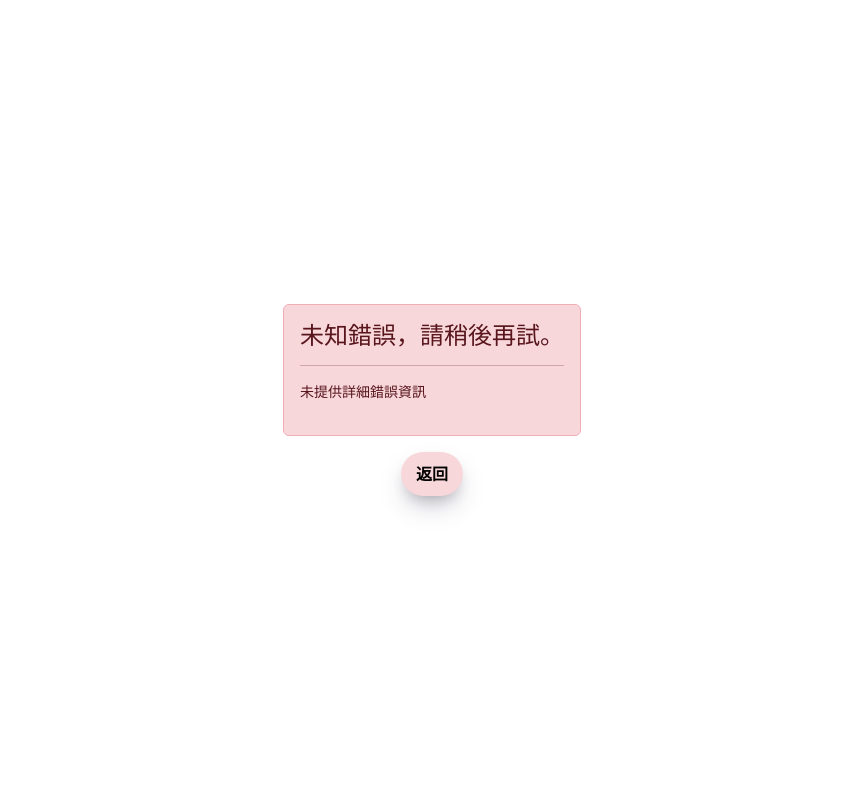
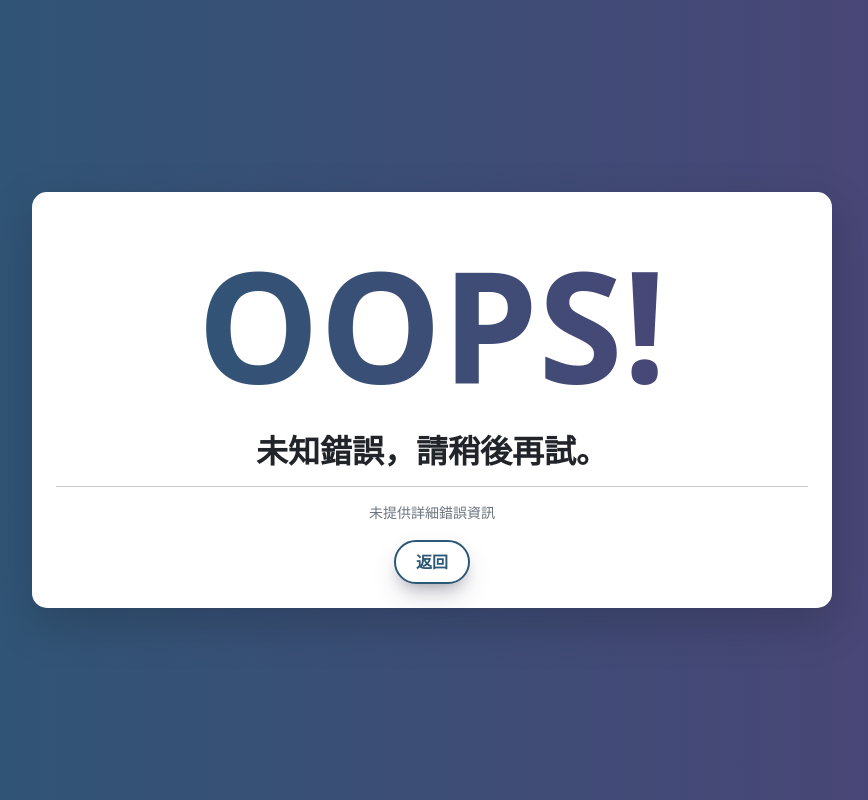
Before and after one commit to code8la888/helix-app, a React (Vite) app in the folder client/: page /error in a window 1280 px wide. Shown: the whole page, without its empty margins (208-1076 px from the left). Built offline with nearby package versions, Linux system fonts and the light colour scheme.

Commit message:
feat: add how to use section in home page and modify styles

```diff
--- a/client/src/pages/ErrorPage.jsx
+++ b/client/src/pages/ErrorPage.jsx
@@ -1,4 +1,5 @@
 import { useLocation, useNavigate } from "react-router-dom";
+import styles from "./ErrorPage.module.css";
 
 function ErrorPage() {
   const location = useLocation();
@@ -10,28 +11,28 @@ function ErrorPage() {
   const isDevelopment = process.env.NODE_ENV === "development";
 
   return (
-    <div className="container-fluid d-flex flex-column justify-content-center align-items-center vh-100 p-5">
-      <div className="alert alert-danger" role="alert">
-        <h4>{errorMessage}</h4>
+    <div className={styles.background}>
+      <div className={styles.contentBox}>
+        <h1 className={styles.text}>OOPS!</h1>
+        <div className={styles.errorMessage} role="alert">
+          <h2>{errorMessage}</h2>
           {isDevelopment && errorStack && (
-          <div className="mt-3">
+            <div>
               <hr />
-            <pre className="text-wrap" style={{ color: "rgb(88, 21, 28)" }}>
-              {errorStack}
-            </pre>
+              <pre className={styles.errorStack}>{errorStack}</pre>
             </div>
           )}
         </div>
-      <div className="text-center">
+        <div>
           <button
-          className=""
-          style={{ backgroundColor: "var(--bs-danger-bg-subtle)" }}
+            className={styles.button}
             onClick={() => navigate("/strains/index")}
           >
             返回
           </button>
         </div>
       </div>
+    </div>
   );
 }
 
--- /dev/null
+++ b/client/src/pages/ErrorPage.module.css
@@ -0,0 +1,52 @@
+.background {
+  height: 100vh;
+  min-height: 100dvh;
+  display: flex;
+  flex-direction: column;
+  justify-content: center;
+  align-items: center;
+  /* background: linear-gradient(to right, #fc354c, #0abfbc); */
+  background: var(--primary-gradient);
+}
+
+.contentBox {
+  background-color: white;
+  border-radius: 15px;
+  padding: 24px;
+  box-shadow: 0 1rem 3rem rgba(0, 0, 0, 0.175);
+  text-align: center;
+  width: 80%;
+  max-width: 800px;
+}
+
+.text {
+  font-size: clamp(3rem, 12vw, 10rem);
+  font-weight: bold;
+  /* background: linear-gradient(to right, #fc354c, #0abfbc); */
+  background: var(--primary-gradient);
+  -webkit-background-clip: text;
+  -webkit-text-fill-color: transparent;
+}
+
+.errorMessage {
+  align-items: center;
+  text-wrap: wrap;
+}
+
+.errorStack {
+  color: #6c757d;
+  margin: 16px;
+}
+
+.button {
+  background-color: white;
+  color: #2b5876;
+  border: 2px solid #2b5876;
+  padding: 8px 20px;
+  font-size: clamp(0.8rem, 3vw, 1rem);
+}
+
+.button:hover {
+  background-color: #2b5876;
+  color: white;
+}
--- a/client/src/pages/HomePage.jsx
+++ b/client/src/pages/HomePage.jsx
@@ -1,15 +1,24 @@
 import React from "react";
 import { Link } from "react-router-dom";
-
+import { FcConferenceCall } from "react-icons/fc";
+import { FcInspection } from "react-icons/fc";
+import { FcDataSheet } from "react-icons/fc";
+import { FcOk } from "react-icons/fc";
+import { FcCancel } from "react-icons/fc";
+import { FcSearch } from "react-icons/fc";
+import { FcDataEncryption } from "react-icons/fc";
+import { FcDocument } from "react-icons/fc";
+import { FcBarChart } from "react-icons/fc";
 import Header from "../components/Header";
-import styles from "./HomePage.module.css";
+import ScrollUpTop from "../components/ScrollUpTop";
+import style from "./HomePage.module.css";
 
 export default function HomePage() {
   return (
-    <div className="d-flex flex-column">
+    <div id="pageTop" className="d-flex flex-column">
       <Header />
 
-      <main className={styles.main}>
+      <main className={style.main}>
         <section
           id="hero-section"
           className="container-fluid d-flex flex-column min-vh-100 justify-content-center align-items-center text-center"
@@ -38,8 +47,8 @@ export default function HomePage() {
               </Link>
             </button>
             <button className=" btn-lg info fw-bold">
-              <a href="#about-section" style={{ textDecoration: "none" }}>
-                了解更多
+              <a href="#how-to-use" style={{ textDecoration: "none" }}>
+                如何使用
               </a>
             </button>
           </div>
@@ -47,7 +56,7 @@ export default function HomePage() {
 
         <section
           id="about-section"
-          className={`container-fluid p-5 ${styles.aboutSection}`}
+          className={`container-fluid p-5 ${style.aboutSection}`}
         >
           <div className="row align-items-center">
             <div className="col-md-6">
@@ -83,18 +92,30 @@ export default function HomePage() {
           </div>
         </section>
 
-        <section className={`container-fluid p-5 ${styles.featureSection}`}>
+        <section className={`container-fluid p-5 ${style.featureSection}`}>
           <h2 className="text-center mb-4 text-black">核心功能</h2>
           <div className="row row-cols-1 row-cols-md-2 row-cols-lg-4 g-4">
             {[
-              { title: "線上申請", text: "簡化流程，取代紙本", icon: "📝" },
-              { title: "樣本追蹤", text: "即時查看數據", icon: "🔍" },
-              { title: "權限管理", text: "安全存取控制", icon: "🔒" },
-              { title: "數據可視化", text: "圖表分析輔助決策", icon: "📊" },
+              {
+                title: "線上申請",
+                text: "簡化流程，取代紙本",
+                icon: <FcDocument />,
+              },
+              { title: "樣本追蹤", text: "即時查看數據", icon: <FcSearch /> },
+              {
+                title: "權限管理",
+                text: "安全存取控制",
+                icon: <FcDataEncryption />,
+              },
+              {
+                title: "數據可視化",
+                text: "圖表分析輔助決策",
+                icon: <FcBarChart />,
+              },
             ].map((feature, index) => (
               <div key={index} className="col">
                 <div
-                  className={`card text-center h-100 shadow-sm card-container ${styles.featureCard}`}
+                  className={`card text-center h-100 shadow-sm card-container ${style.featureCard}`}
                   style={{ boxShadow: "0px 4px 6px rgba(0, 0, 0, 0.1)" }}
                 >
                   <div className="card-body">
@@ -111,7 +132,115 @@ export default function HomePage() {
         </section>
 
         <section
-          className={`container-fluid text-center p-5 ${styles.ctaSection}`}
+          id="how-to-use"
+          className={`container-fluid p-5 ${style.howToUseSection}`}
+        >
+          <h2 className="text-center text-black fw-bold">如何使用</h2>
+          <p className="text-center text-muted fs-5">
+            只需幾個簡單步驟，即可開始使用 Helix LIMS！
+          </p>
+          <div className="row row-cols-1 row-cols-md-3 g-4 text-center">
+            {[
+              {
+                step: <FcConferenceCall />,
+                title: "1 註冊帳號",
+                text: "點擊「前往註冊」，創建帳號",
+              },
+              {
+                step: <FcInspection />,
+                title: "申請實驗計畫",
+                text: "填寫品系基本資訊（名稱、縮寫、計畫期限、採樣基因、計畫相關人員）",
+              },
+              {
+                step: <FcDataSheet />,
+                title: "3 開始管理數據",
+                text: "新增樣本、繁殖紀錄、生成圖表分析",
+              },
+            ].map((item, index) => (
+              <div key={index} className="col">
+                <div className={`card h-100 shadow-sm ${style.howToUseCard}`}>
+                  <div className="card-body">
+                    <h1 className="text-primary fw-bold">{item.step}</h1>
+                    <h5 className="card-title fw-bold">{item.title}</h5>
+                    <p className="card-text">{item.text}</p>
+                  </div>
+                </div>
+              </div>
+            ))}
+          </div>
+        </section>
+
+        <section
+          id="roles"
+          className={`container-fluid p-5 ${style.rolesSection}`}
+        >
+          <h2 className="text-center text-black fw-bold">角色與權限</h2>
+          <p className="text-center text-muted fs-5">
+            Helix LIMS 提供不同角色，確保數據安全與管理權限。
+          </p>
+          <div className="table-responsive">
+            <table className="table table-bordered text-center">
+              <thead>
+                <tr>
+                  <th>角色</th>
+                  <th>申請計畫</th>
+                  <th>瀏覽數據</th>
+                  <th>新增 / 編輯數據</th>
+                </tr>
+              </thead>
+              <tbody>
+                <tr>
+                  <td>
+                    <strong>品系管理人</strong> 👩‍🔬
+                  </td>
+                  <td>
+                    <FcOk />
+                  </td>
+                  <td>
+                    <FcOk />
+                    (可瀏覽所有計畫之數據)
+                  </td>
+                  <td>
+                    <FcOk />
+                  </td>
+                </tr>
+                <tr>
+                  <td>
+                    <strong>計畫主持人、學生、研究助理</strong> 🔬
+                  </td>
+                  <td>
+                    <FcOk />
+                  </td>
+                  <td>
+                    <FcOk />
+                    (僅可瀏覽所屬計畫之數據)
+                  </td>
+                  <td>
+                    <FcCancel />
+                  </td>
+                </tr>
+                <tr>
+                  <td>
+                    <strong>獸醫師</strong>👩‍⚕️
+                  </td>
+                  <td>
+                    <FcOk />
+                  </td>
+                  <td>
+                    <FcOk />
+                    (可瀏覽所有計畫之數據)
+                  </td>
+                  <td>
+                    <FcCancel />
+                  </td>
+                </tr>
+              </tbody>
+            </table>
+          </div>
+        </section>
+
+        <section
+          className={`container-fluid text-center p-5 ${style.ctaSection}`}
         >
           <h2 className="text-black">🚀 立即體驗智能化實驗管理！</h2>
           <p className="lead text-muted fw-bold">
@@ -127,7 +256,7 @@ export default function HomePage() {
 
       <footer>
         <div className="column">
-          <div className={`text-center ${styles.footerImage}`}>
+          <div className={`text-center ${style.footerImage}`}>
             <img
               src="https://res.cloudinary.com/ddmaqiu3h/image/upload/v1739792912/footer_Image_modified_jes8k1.png"
               alt="footer-image"
@@ -135,7 +264,7 @@ export default function HomePage() {
             />
           </div>
           <div
-            className={`pt-3 py-3 mt-auto text-center wh ${styles.footerInfo}`}
+            className={`pt-3 py-3 mt-auto text-center wh ${style.footerInfo}`}
           >
             <p className="text-white">國立臺灣大學醫學院實驗動物中心</p>
             <p className="text-white">
@@ -155,6 +284,7 @@ export default function HomePage() {
           </div>
         </div>
       </footer>
+      <ScrollUpTop />
     </div>
   );
 }
--- a/client/src/pages/HomePage.module.css
+++ b/client/src/pages/HomePage.module.css
@@ -10,7 +10,17 @@
   background: var(--theme-color);
 }
 
-.featureCard:hover {
+.featureCard:hover,
+.howToUseCard:hover {
   transform: scale(1.05);
   transition: ease-in-out 0.5s;
 }
+
+td:hover {
+  color: black;
+}
+
+th {
+  background-color: var(--primary-color) !important;
+  color: white !important;
+}
--- a/client/src/pages/LoginPage.jsx
+++ b/client/src/pages/LoginPage.jsx
@@ -133,6 +133,11 @@ export default function LoginPage() {
                       &nbsp;註冊
                     </Link>
                   </p>
+                  <p className="text-center mt-3 fw-bold">
+                    <Link to="/" className="link">
+                      返回首頁🧬
+                    </Link>
+                  </p>
                 </div>
               </div>
             </div>
--- a/client/src/pages/RegisterPage.jsx
+++ b/client/src/pages/RegisterPage.jsx
@@ -63,7 +63,7 @@ export default function RegisterPage() {
                   >
                     <div className="row">
                       <InputField
-                        className="col"
+                        className="col-12 col-md-6"
                         label="使用者名稱"
                         id="username"
                         name="username"
@@ -71,7 +71,7 @@ export default function RegisterPage() {
                         onChange={handleChange}
                       />
                       <InputField
-                        className="col"
+                        className="col-12 col-md-6"
                         label="單位"
                         id="dept"
                         name="dept"
@@ -82,7 +82,7 @@ export default function RegisterPage() {
 
                     <div className="row">
                       <InputField
-                        className="col"
+                        className="col-12 col-md-6"
                         label="連絡電話"
                         id="tel"
                         name="tel"
@@ -90,7 +90,7 @@ export default function RegisterPage() {
                         onChange={handleChange}
                       />
 
-                      <div className="mb-2 col">
+                      <div className="mb-2 col-12 col-md-6">
                         <label className="form-label" htmlFor="role">
                           <b>職稱</b>
                         </label>
@@ -139,6 +139,11 @@ export default function RegisterPage() {
                       &nbsp;登入
                     </Link>
                   </p>
+                  <p className="text-center mt-3 fw-bold">
+                    <Link to="/" className="link">
+                      返回首頁🧬
+                    </Link>
+                  </p>
                 </div>
               </div>
             </div>
```
Lines whose indentation alone changed are shown as unchanged.
